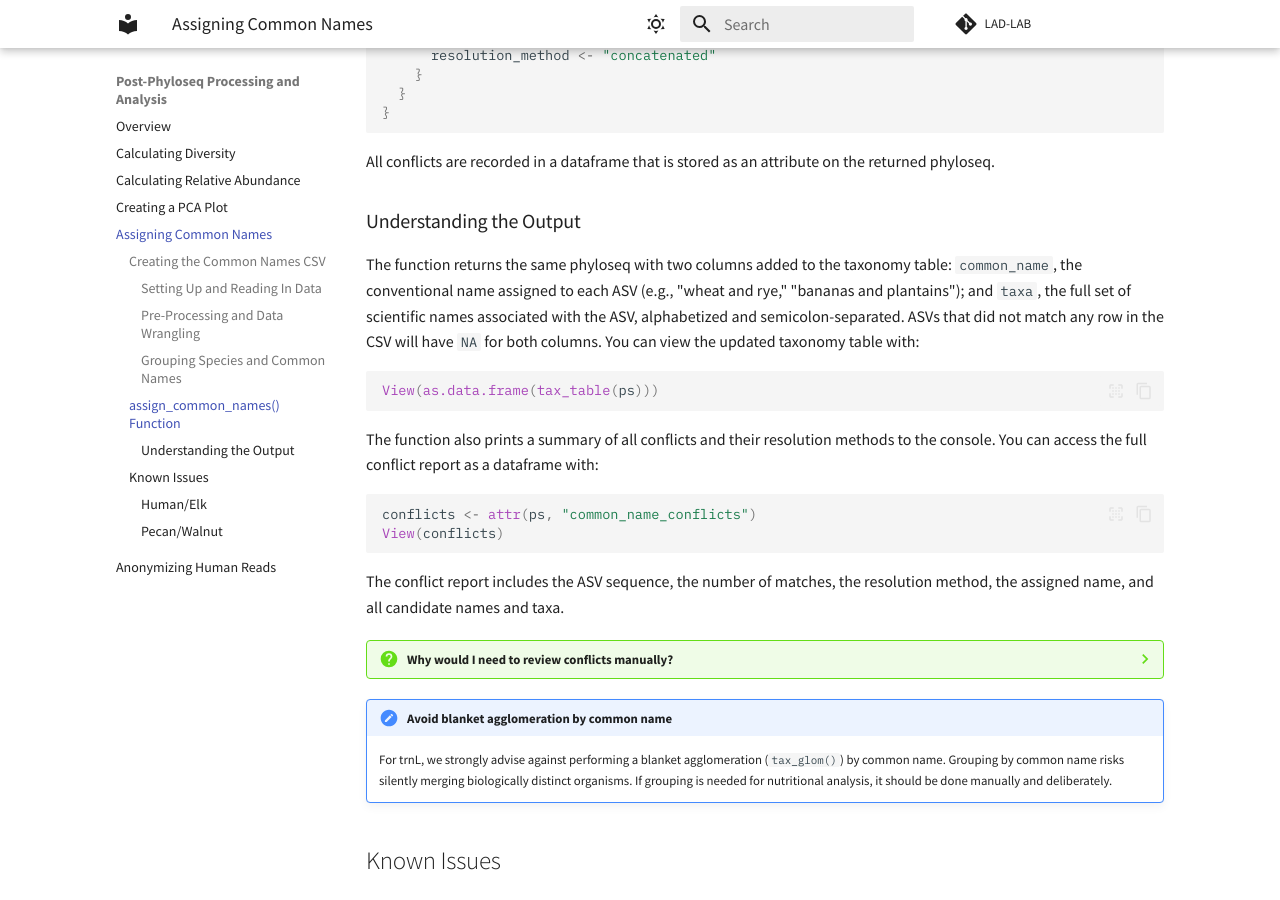
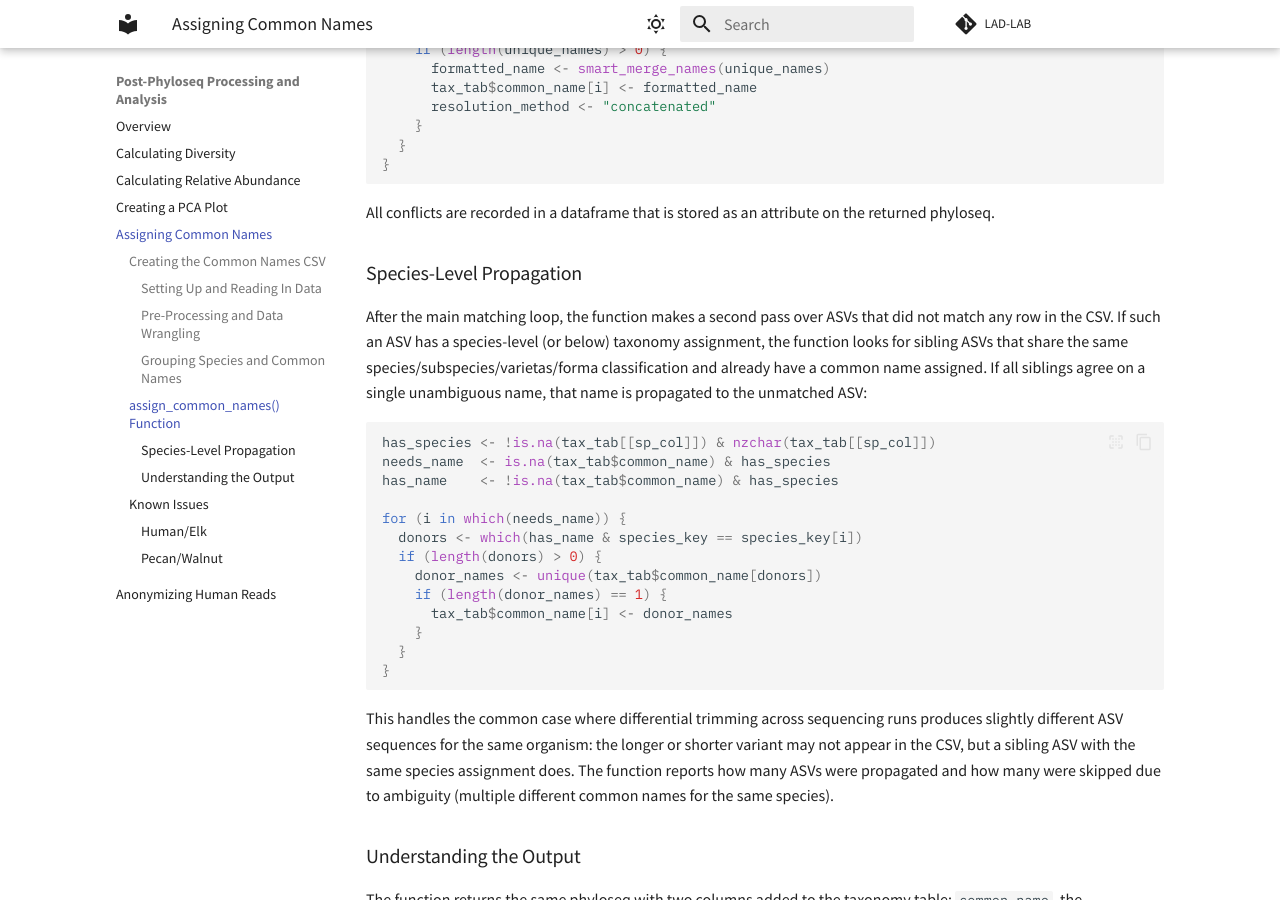
Before and after one commit to LAD-LAB/lad-lab.github.io, an MkDocs documentation site: the page built from docs/commonnames.md, in a window 1280 px wide and 900 px high, scrolled down 5907 px. Built offline with MkDocs 1.6.1 and Material for MkDocs 9.7.7, drawn with Linux system fonts in a browser that asks for light colours; some of the changed text lies outside the part shown.

Commit message:
Updating common names function

````diff
--- a/docs/commonnames.md
+++ b/docs/commonnames.md
@@ -195,7 +195,7 @@ This consolidation is done manually and saved as a new column in the CSV. The la
 [Download trnL common names CSV](files/trnL_common_names.csv){ .md-button }
 </div>
 
-With a common names CSV ready, we can now use the `assign_common_names()` function to assign those names to a phyloseq object. After reading it into your analysis file, run:
+With a common names CSV ready, we can now use the `assign_common_names()` function to assign those names to a phyloseq object. The function matches ASV sequences via substring lookup, resolves multi-match conflicts through superset logic, genus-level resolution, and smart name merging, and propagates common names to unmatched ASVs that share species-level taxonomy with matched siblings. After reading it into your analysis file, run:
 
 ``` r
 source("[path/to/assign_common_names.R]")
@@ -332,6 +332,28 @@ if (!resolved) {
 
 All conflicts are recorded in a dataframe that is stored as an attribute on the returned phyloseq.
 
+### Species-Level Propagation
+
+After the main matching loop, the function makes a second pass over ASVs that did not match any row in the CSV. If such an ASV has a species-level (or below) taxonomy assignment, the function looks for sibling ASVs that share the same species/subspecies/varietas/forma classification and already have a common name assigned. If all siblings agree on a single unambiguous name, that name is propagated to the unmatched ASV:
+
+``` r
+has_species <- !is.na(tax_tab[[sp_col]]) & nzchar(tax_tab[[sp_col]])
+needs_name  <- is.na(tax_tab$common_name) & has_species
+has_name    <- !is.na(tax_tab$common_name) & has_species
+
+for (i in which(needs_name)) {
+  donors <- which(has_name & species_key == species_key[i])
+  if (length(donors) > 0) {
+    donor_names <- unique(tax_tab$common_name[donors])
+    if (length(donor_names) == 1) {
+      tax_tab$common_name[i] <- donor_names
+    }
+  }
+}
+```
+
+This handles the common case where differential trimming across sequencing runs produces slightly different ASV sequences for the same organism: the longer or shorter variant may not appear in the CSV, but a sibling ASV with the same species assignment does. The function reports how many ASVs were propagated and how many were skipped due to ambiguity (multiple different common names for the same species).
+
 ### Understanding the Output
 
 The function returns the same phyloseq with two columns added to the taxonomy table: `common_name`, the conventional name assigned to each ASV (e.g., "wheat and rye," "bananas and plantains"); and `taxa`, the full set of scientific names associated with the ASV, alphabetized and semicolon-separated. ASVs that did not match any row in the CSV will have `NA` for both columns. You can view the updated taxonomy table with:
````
Also changed, not shown: other parts of docs/commonnames.md (+2 -2 lines), 1 other file.
